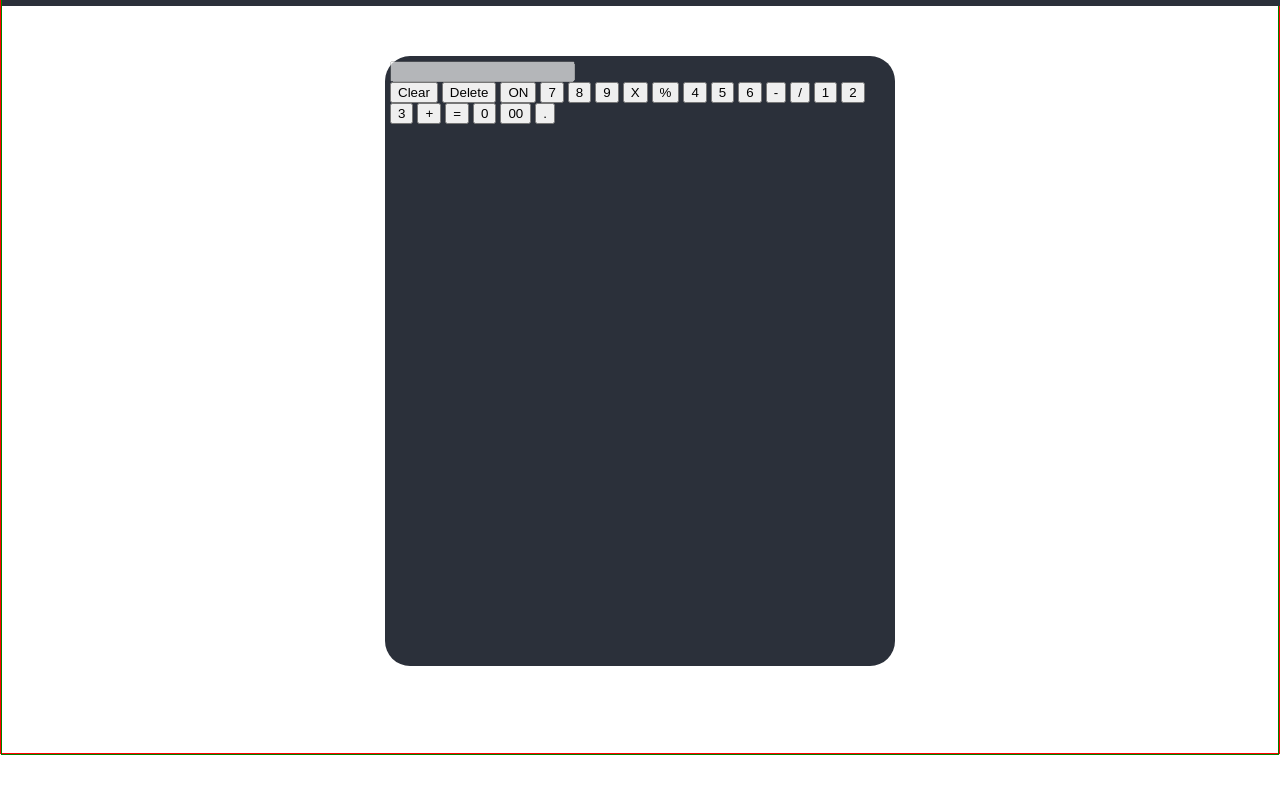
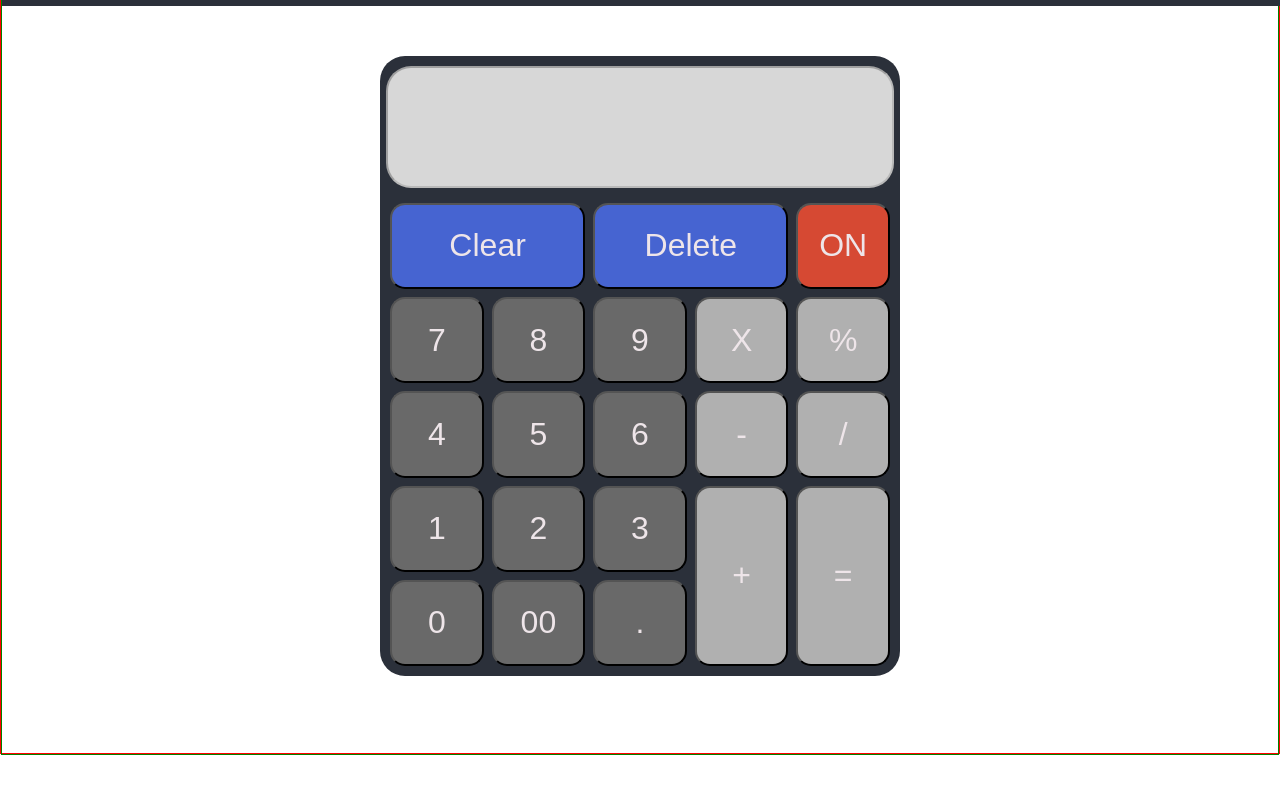
Before and after one commit to MichaelKucukarslan/odin-calculator, a plain HTML site: page index.html in a window 1280 px wide. Shown: the part 48-842 px from the top of the page. Drawn offline with Linux system fonts and the light colour scheme.

Commit message:
Made buttons look better

```diff
--- a/style.css
+++ b/style.css
@@ -1,9 +1,10 @@
 :root{
     --color-header: #2B303A;
     --color-text: #EEE5E9;
-    --color-one: #92DCE5;
-    --color-three: #7C7C7C;
-    --color-four: #D64933;
+    --color-button-clear: #4664d1;
+    --color-button-operator: #b0b0b0;
+    --color-button-number: #696969;
+    --color-button-orange: #D64933;
     --padding-header: 10px;
 }
 
@@ -30,6 +31,7 @@ body
 body {
     border: 1px solid green;
 }
+
 .main {
     width: 100%;
     height: 100%;
@@ -39,9 +41,73 @@ body {
 
 .calculator-background {
     margin: 50px;
-    padding: 5px;
+    padding: 10px;
     width: 500px;
     height: 600px;
     background-color: var(--color-header);
     border-radius: 25px;
+    display: flex;
+    flex-direction: column;
+    align-items: center;
+    justify-content: center;
 }
+
+.display {
+    width: 100%;
+    margin: 0px 10px 15px 10px;
+    height: 20%;
+    border-radius: 25px;
+    justify-content: center;
+    background-color: rgb(215, 215, 215);
+}
+
+.numbers {
+    background-color: var(--color-button-number);
+}
+
+.operator {
+    background-color: var(--color-button-operator);
+}
+
+.button-on {
+    background-color: var(--color-button-orange);
+}
+.calculator-items {
+    display: grid;
+    height: 80%;
+    gap: .5rem;
+    grid-template-columns: repeat(5, 1fr);
+    justify-content: center;
+    align-items: center;
+    width: 100%;
+}
+
+button {
+    height: 100%;
+    border-radius: 15px;
+    font-size: 32px;
+    color: var(--color-text);
+}
+.button-on {
+    background-color: var(--color-button-orange);
+}
+
+.button-del {
+    background-color: var(--color-button-clear);
+}
+
+.grid-col-span-2 {
+    grid-column: span 2;
+}
+
+.grid-row-span-2 {
+    grid-row: 4 / span 2;
+}
+
+.grid-col-start-4 {
+    grid-column-start: 4;
+}
+
+.grid-col-start-5 {
+    grid-column-start: 5;
+}
```
